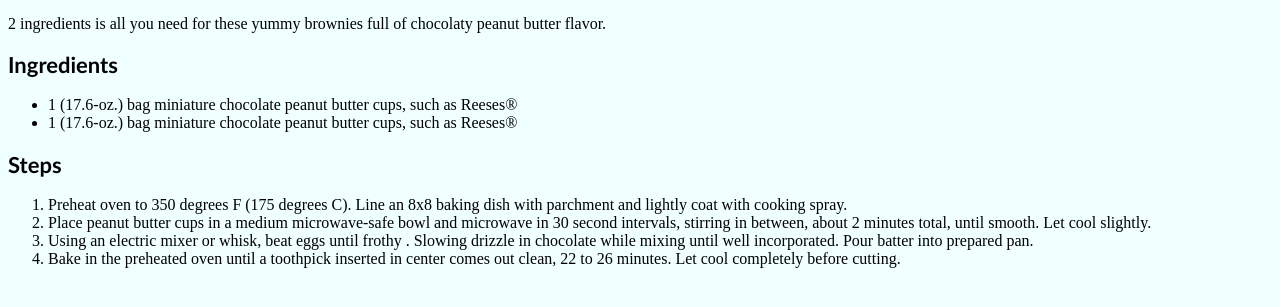
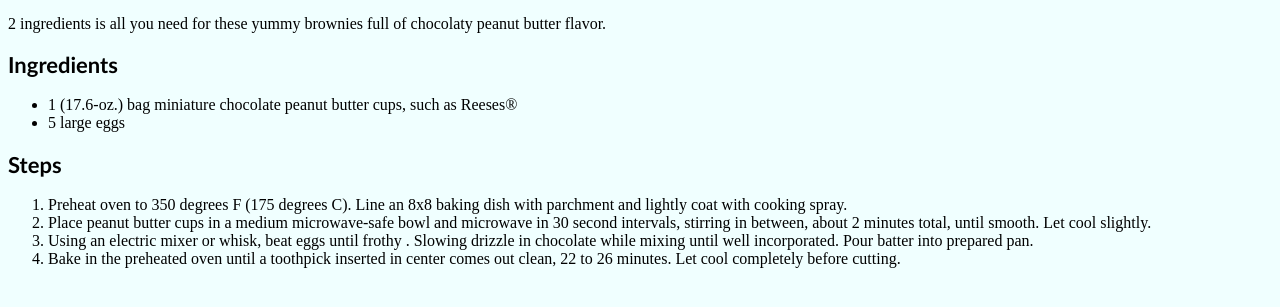
Before and after one commit to jumpyguest/odin-recipes, a plain HTML site: page recipes/reeses-brownies.html in a window 1280 px wide. Shown: the part 367-674 px from the top of the page. Drawn offline with Linux system fonts and the light colour scheme.

Commit message:
Correct the ingredient

```diff
--- a/recipes/reeses-brownies.html
+++ b/recipes/reeses-brownies.html
@@ -17,7 +17,7 @@
     <h2>Ingredients</h2>
     <ul class="ingredients">
         <li>1 (17.6-oz.) bag miniature chocolate peanut butter cups, such as Reeses®</li>
-        <li>1 (17.6-oz.) bag miniature chocolate peanut butter cups, such as Reeses®</li>
+        <li>5 large eggs</li>
     </ul>
     <h2>Steps</h2>
     <ol class="steps">
```
